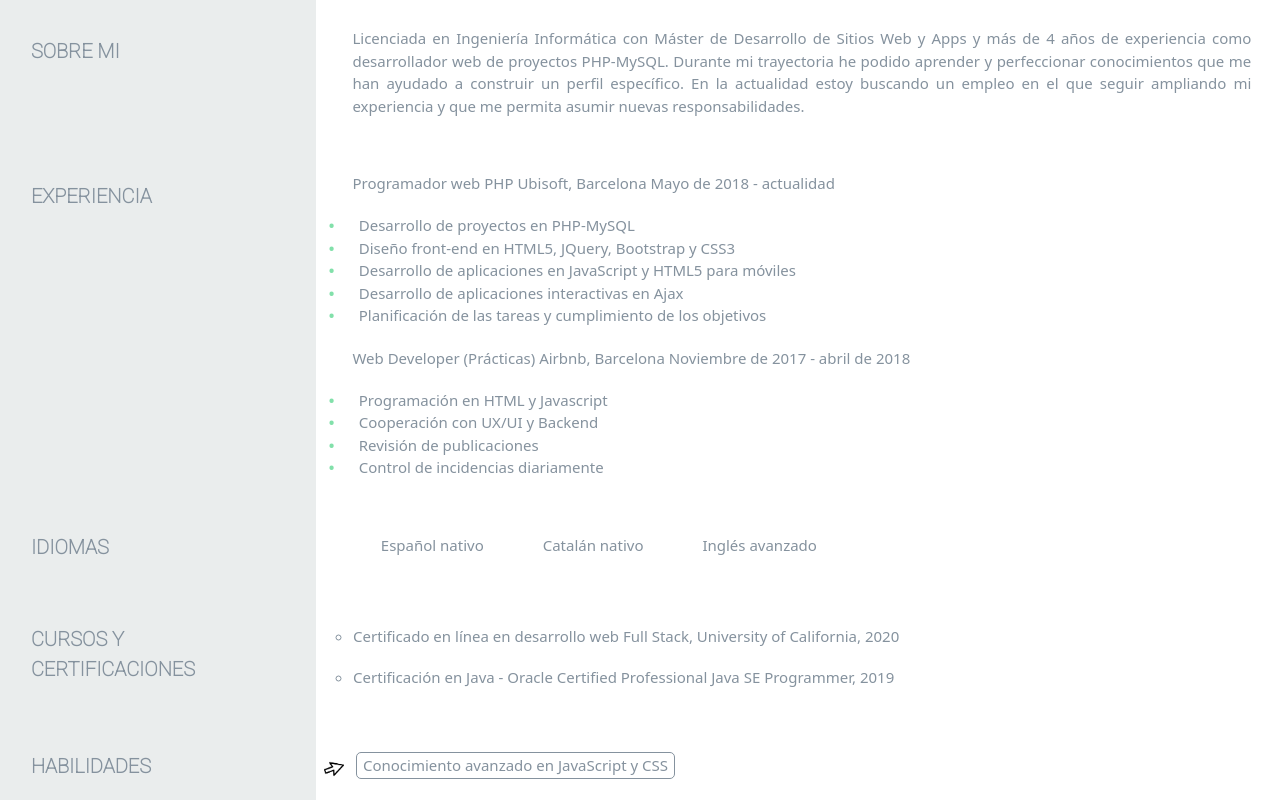
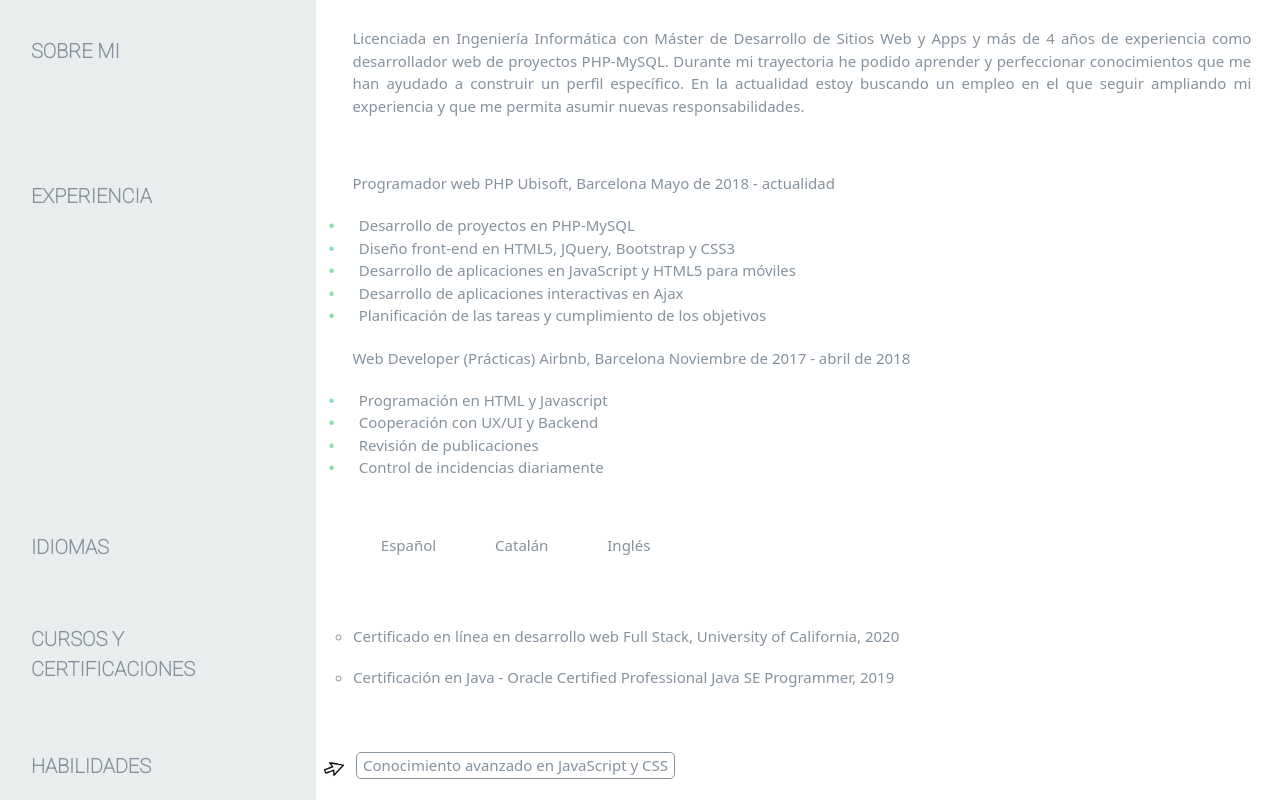
Before and after one commit to Pamelasalvatori16/Entrega_N1_CV_Salvatori, a plain HTML site: page Index.html in a window 1280 px wide. Shown: the part 386-1186 px from the top of the page. Drawn offline with nearby package versions, Linux system fonts and the light colour scheme.

Commit message:
cambio_idiomas

```diff
--- a/Index.html
+++ b/Index.html
@@ -131,15 +131,15 @@
 
                 <ul id="idioma">
                     <li>
-                    Español nativo
+                    Español
                     </li>
 
                     <li>
-                    Catalán nativo
+                    Catalán
                     </li>
 
                     <li>
-                    Inglés avanzado
+                    Inglés
                     </li>
 
                 </ul>
```
